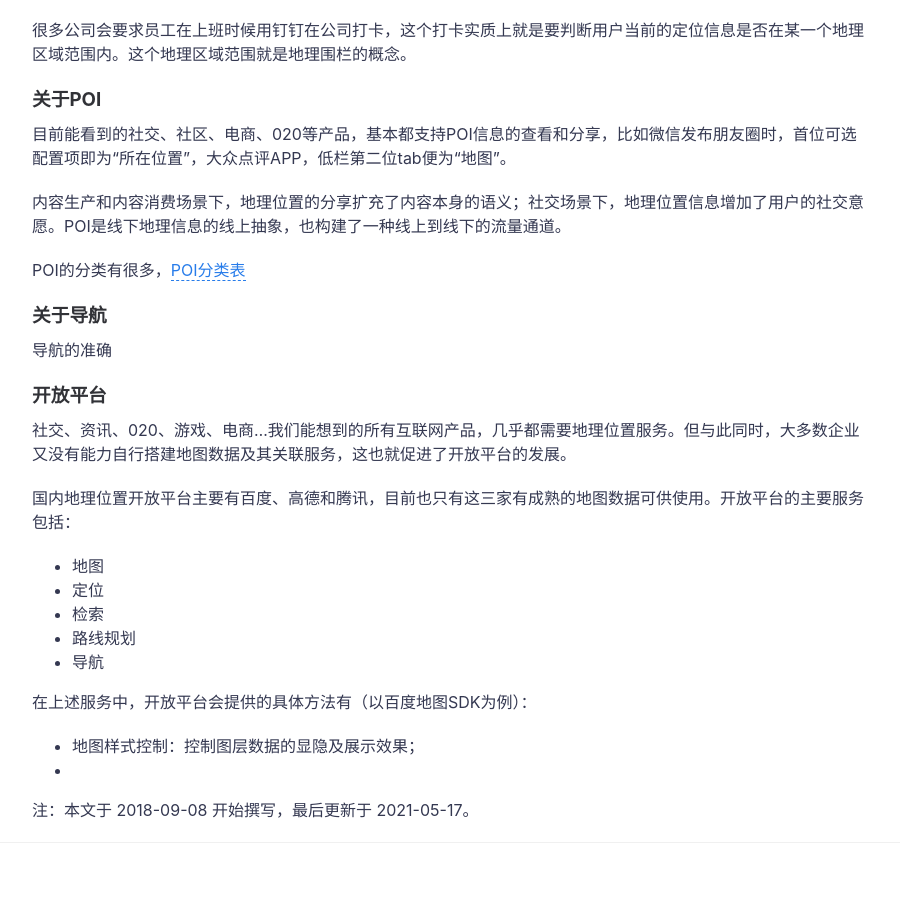
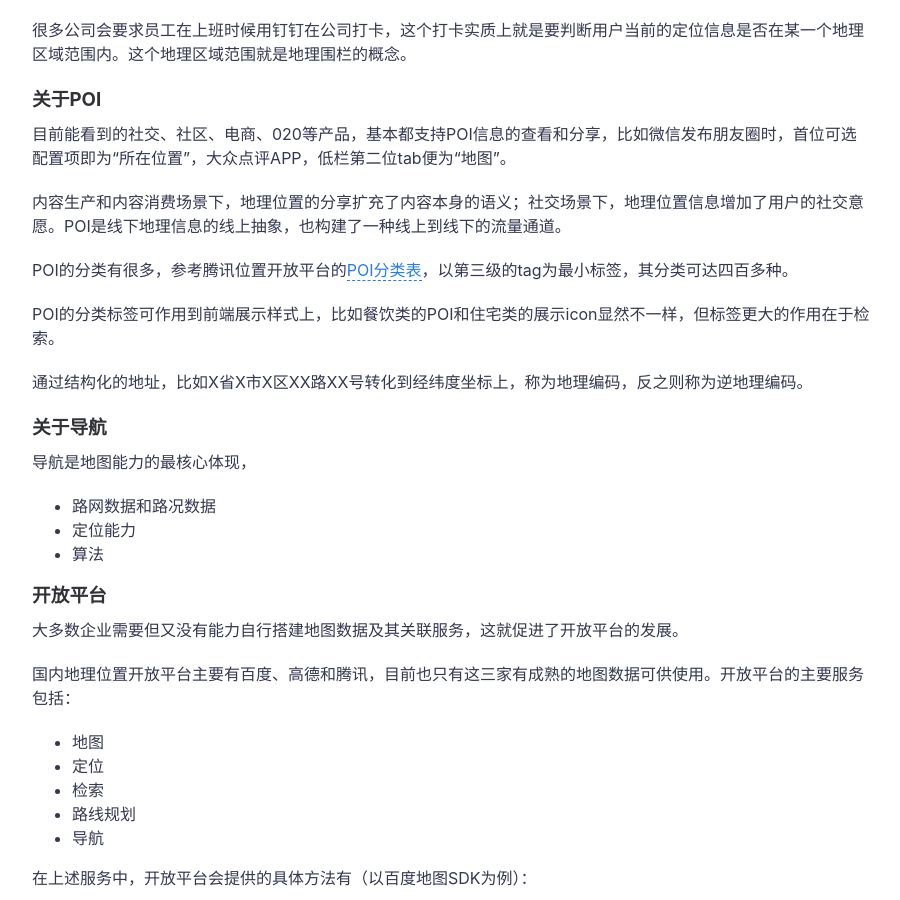
Before and after one commit to icarus507/icarus507.github.io, a Jekyll site: the page built from _posts/2018-09-08-谈谈地图（下）.md, in a window 1280 px wide and 900 px high, scrolled down 1062 px. Shown: the whole window, without its empty margins (188-1088 px from the left). Built offline with Jekyll 4.4.1, drawn with Linux system fonts in a browser that asks for light colours.

Commit message:
Update 2018-09-08-谈谈地图（下）.md

```diff
--- a/_posts/2018-09-08-谈谈地图（下）.md
+++ b/_posts/2018-09-08-谈谈地图（下）.md
@@ -25,18 +25,24 @@ GPS初次接受卫星信号的时候会比较耗电，比如你从北京出差
 
 内容生产和内容消费场景下，地理位置的分享扩充了内容本身的语义；社交场景下，地理位置信息增加了用户的社交意愿。POI是线下地理信息的线上抽象，也构建了一种线上到线下的流量通道。
 
-POI的分类有很多，[POI分类表](https://lbs.qq.com/service/webService/webServiceGuide/webServiceAppendix)
+POI的分类有很多，参考腾讯位置开放平台的[POI分类表](https://lbs.qq.com/service/webService/webServiceGuide/webServiceAppendix)，以第三级的tag为最小标签，其分类可达四百多种。
+
+POI的分类标签可作用到前端展示样式上，比如餐饮类的POI和住宅类的展示icon显然不一样，但标签更大的作用在于检索。
+
+通过结构化的地址，比如X省X市X区XX路XX号转化到经纬度坐标上，称为地理编码，反之则称为逆地理编码。
 
 
 
 ### 关于导航
 
-导航的准确
-
+导航是地图能力的最核心体现，
+* 路网数据和路况数据
+* 定位能力
+* 算法
 
 ### 开放平台
 
-社交、资讯、020、游戏、电商...我们能想到的所有互联网产品，几乎都需要地理位置服务。但与此同时，大多数企业又没有能力自行搭建地图数据及其关联服务，这也就促进了开放平台的发展。
+大多数企业需要但又没有能力自行搭建地图数据及其关联服务，这就促进了开放平台的发展。
 
 国内地理位置开放平台主要有百度、高德和腾讯，目前也只有这三家有成熟的地图数据可供使用。开放平台的主要服务包括：
 * 地图
```
